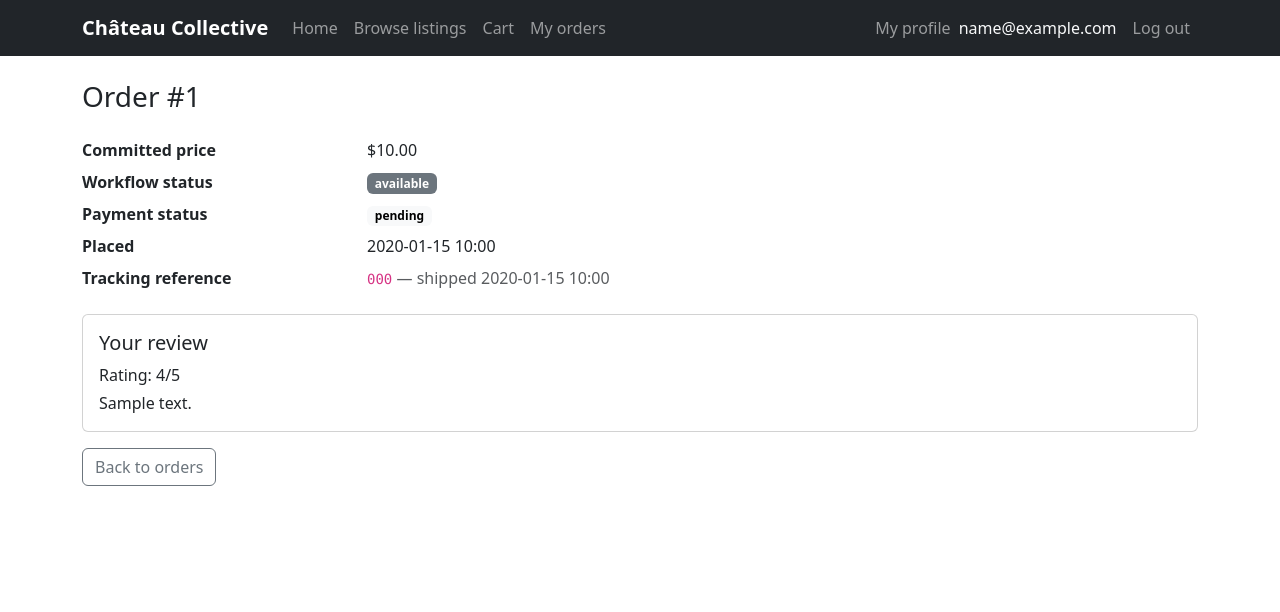
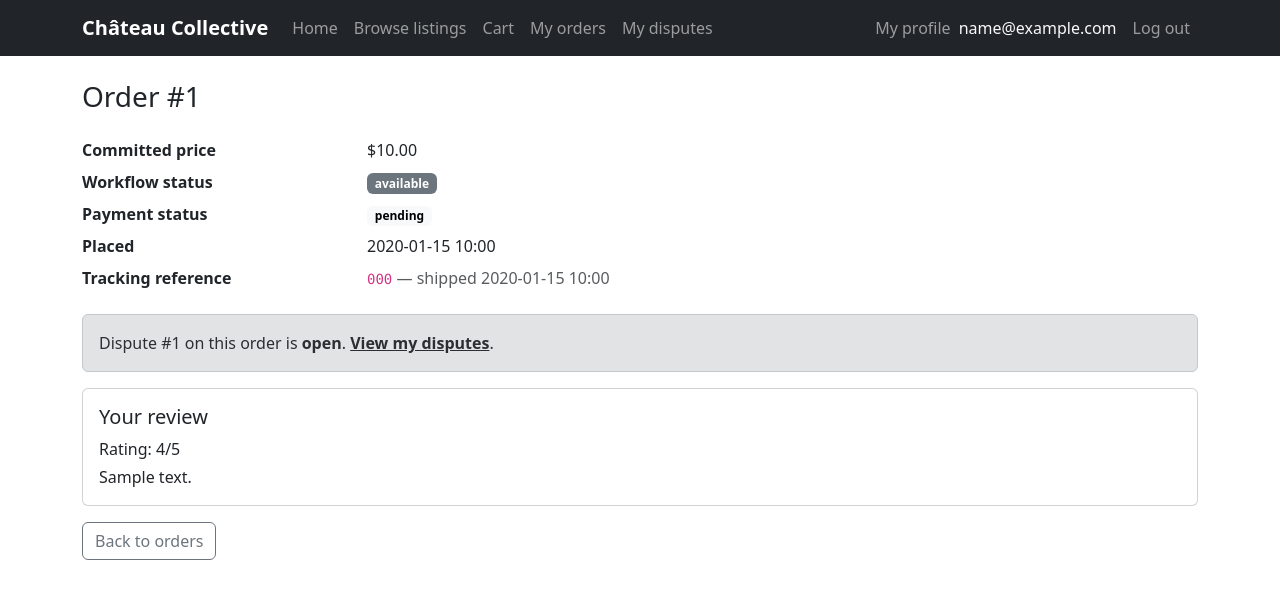
Before and after one commit to leewayne451/ssd, a Flask app: page /orders/1 in a window 1280 px wide. Shown: the top 612 px of the page. Run offline with Flask 3, Linux system fonts and the light colour scheme; the visitor is signed in with stand-in values (Sample User, id 1); tables that the repository leaves empty hold one stand-in row (values such as "Sample post"); some libraries are stand-ins or nearby versions.

Commit message:
feat(m11): dispute resolution workflow (FR-17/SFR-17)
Buyers raise a dispute from their own order page - the service re-verifies
order ownership server-side (one generic 'Order not found' for missing and
not-yours, no probing) and allows one live dispute per order. /disputes
shows the requester's disputes only. Admins close disputes as resolved or
dismissed with notes from /admin/disputes behind the role+2FA gate; the
outcome value is validated against the enum and every decision writes an
AuditLog row with the acting admin (FSR-10/11/12). 9 new integration tests.

```diff
--- a/app/services/dispute_service.py
+++ b/app/services/dispute_service.py
@@ -1 +1,117 @@
-# dispute_service — business logic layer.
+# dispute_service — dispute lifecycle (FR-17 / SFR-17, D1 UC-06).
+#
+# A buyer raises a dispute only for their OWN order; administrators review
+# and record the outcome (resolved / dismissed) with notes. Buyers see only
+# their own disputes; every admin decision writes an AuditLog row
+# (FSR-10/11/12, NFSR-08).
+import logging
+from datetime import datetime, timezone
+
+from app.extensions import db
+from app.models.dispute import Dispute
+from app.models.enums import DisputeStatus
+from app.models.order import Order
+from app.services.audit_service import record as audit_record
+
+logger = logging.getLogger(__name__)
+
+MAX_REASON_LENGTH = 2000
+MAX_NOTES_LENGTH = 2000
+
+# Statuses an admin may set when closing a dispute.
+_CLOSE_STATUSES = {DisputeStatus.RESOLVED.value, DisputeStatus.DISMISSED.value}
+_LIVE_STATUSES = (DisputeStatus.OPEN, DisputeStatus.UNDER_REVIEW)
+
+
+def raise_dispute(buyer, order_id: int, reason: str) -> tuple[Dispute | None, str | None]:
+    """
+    Open a dispute on `order_id` for `buyer`. Returns (dispute, error).
+
+    SFR-17: ownership is verified server-side — the order must exist AND
+    belong to the requester (one generic error for both, no probing).
+    One live dispute per order.
+    """
+    if buyer is None:
+        return None, "You must be logged in to raise a dispute."
+
+    order = db.session.get(Order, order_id)
+    if order is None or order.buyer_id != buyer.id:
+        return None, "Order not found."
+
+    reason = (reason or "").strip()
+    if not reason:
+        return None, "Please describe the problem with this order."
+    if len(reason) > MAX_REASON_LENGTH:
+        return None, f"Description is too long (max {MAX_REASON_LENGTH} characters)."
+
+    live = (
+        Dispute.query.filter_by(order_id=order.id)
+        .filter(Dispute.status.in_(_LIVE_STATUSES))
+        .first()
+    )
+    if live is not None:
+        return None, "A dispute for this order is already being handled."
+
+    dispute = Dispute(order_id=order.id, buyer_id=buyer.id, reason=reason)
+    db.session.add(dispute)
+    db.session.commit()
+
+    audit_record(buyer, "dispute_raised", "dispute", dispute.id,
+                 {"order_id": order.id})
+    return dispute, None
+
+
+def get_disputes_for_user(user) -> list[Dispute]:
+    """The buyer's own disputes only (SFR-17)."""
+    if user is None:
+        return []
+    return (
+        Dispute.query.filter_by(buyer_id=user.id)
+        .order_by(Dispute.created_at.desc(), Dispute.id.desc())
+        .all()
+    )
+
+
+def get_dispute_for_order(order_id: int) -> Dispute | None:
+    return (
+        Dispute.query.filter_by(order_id=order_id)
+        .order_by(Dispute.created_at.desc(), Dispute.id.desc())
+        .first()
+    )
+
+
+def list_open_disputes() -> list[Dispute]:
+    """Admin queue — callers must already be role+2FA gated."""
+    return (
+        Dispute.query.filter(Dispute.status.in_(_LIVE_STATUSES))
+        .order_by(Dispute.created_at.asc())
+        .all()
+    )
+
+
+def resolve_dispute(admin, dispute_id: int, outcome: str, notes: str = "") -> Dispute:
+    """
+    Close a dispute as `resolved` or `dismissed` (admin-only surface, FSR-10).
+
+    Raises ValueError on unknown dispute / bad outcome / already closed.
+    """
+    dispute = db.session.get(Dispute, dispute_id)
+    if dispute is None:
+        raise ValueError("dispute not found")
+
+    current = getattr(dispute.status, "value", dispute.status)
+    if current in _CLOSE_STATUSES:
+        raise ValueError("dispute has already been closed")
+
+    if outcome not in _CLOSE_STATUSES:
+        raise ValueError("outcome must be 'resolved' or 'dismissed'")
+
+    dispute.status = DisputeStatus(outcome)
+    dispute.resolved_by_admin_id = admin.id
+    dispute.resolution_notes = (notes or "").strip()[:MAX_NOTES_LENGTH] or None
+    dispute.resolved_at = datetime.now(timezone.utc)
+    db.session.commit()
+
+    audit_record(admin, "dispute_" + outcome, "dispute", dispute.id,
+                 {"order_id": dispute.order_id})
+    return dispute
--- a/app/web/routes/order_routes.py
+++ b/app/web/routes/order_routes.py
@@ -57,7 +57,7 @@ def order_detail(order_id):
     # IDOR protection: only the buyer may view their own order (404/403 inside)
     require_order_buyer(order, current_user)
 
-    from app.services import review_service, shipment_service
+    from app.services import dispute_service, review_service, shipment_service
 
     return render_template(
         "orders/detail.html",
@@ -65,6 +65,7 @@ def order_detail(order_id):
         can_review=review_service.can_review(current_user, order),
         review=review_service.get_review_for_order(order.id),
         shipment=shipment_service.get_shipment_for_order(order.id),
+        dispute=dispute_service.get_dispute_for_order(order.id),
     )
 
 
--- a/app/web/templates/admin/index.html
+++ b/app/web/templates/admin/index.html
@@ -12,6 +12,7 @@
     <a href="{{ url_for('admin.seller_applications') }}" class="btn btn-outline-secondary">Seller applications</a>
     <a href="{{ url_for('admin.listings') }}" class="btn btn-outline-secondary">Listing moderation</a>
     <a href="{{ url_for('admin.orders') }}" class="btn btn-outline-secondary">Orders &amp; authentication</a>
+    <a href="{{ url_for('admin.disputes') }}" class="btn btn-outline-secondary">Disputes</a>
     <a href="{{ url_for('admin.logs') }}" class="btn btn-outline-secondary">Audit &amp; security logs</a>
 </div>
 
--- a/app/web/templates/base.html
+++ b/app/web/templates/base.html
@@ -59,6 +59,9 @@
                         </li>
                         <li class="nav-item">
                             <a class="nav-link" href="{{ url_for('order.list_orders') }}">My orders</a>
+                        </li>
+                        <li class="nav-item">
+                            <a class="nav-link" href="{{ url_for('dispute.my_disputes') }}">My disputes</a>
                         </li>
                     {% endif %}
                     {% if role == 'buyer' %}
--- a/app/web/templates/orders/detail.html
+++ b/app/web/templates/orders/detail.html
@@ -40,6 +40,29 @@
 </form>
 {% endif %}
 
+{# --- M11: dispute (FR-17/SFR-17) — raised only from the buyer's own order
+       page; ownership is re-checked server-side in dispute_service. --- #}
+{% if dispute %}
+<div class="alert alert-secondary">
+    Dispute #{{ dispute.id }} on this order is
+    <strong>{{ dispute.status.value.replace('_', ' ') }}</strong>.
+    <a href="{{ url_for('dispute.my_disputes') }}" class="alert-link">View my disputes</a>.
+</div>
+{% else %}
+<details class="mb-3">
+    <summary class="text-danger">Problem with this order? Raise a dispute</summary>
+    <form method="post" action="{{ url_for('dispute.raise_dispute', order_id=order.id) }}" class="mt-3">
+        <input type="hidden" name="csrf_token" value="{{ csrf_token() }}">
+        <div class="mb-3">
+            <label for="reason" class="form-label">Describe the problem</label>
+            <textarea class="form-control" id="reason" name="reason" rows="3"
+                      required maxlength="2000"></textarea>
+        </div>
+        <button type="submit" class="btn btn-outline-danger">Submit dispute</button>
+    </form>
+</details>
+{% endif %}
+
 {# --- M8: purchase-based review (FR-16/SFR-16) — offered only once the
        workflow reached `sold`, decided server-side by review_service. --- #}
 {% if review %}
```
Also changed, not shown: app/web/routes/admin_routes.py (+26 -1 lines), app/web/routes/dispute_routes.py (+30 -2 lines), app/web/templates/admin/disputes.html (added, +51 -0 lines), app/web/templates/disputes/list.html (added, +46 -0 lines), tests/integration/test_disputes.py (added, +204 -0 lines).
